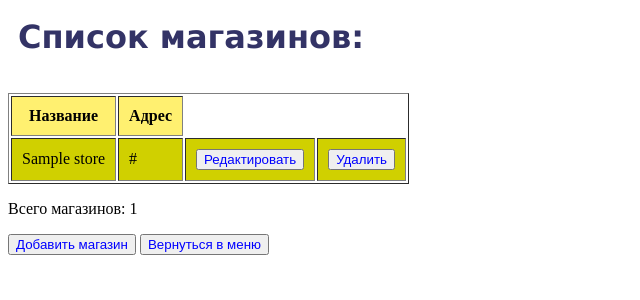
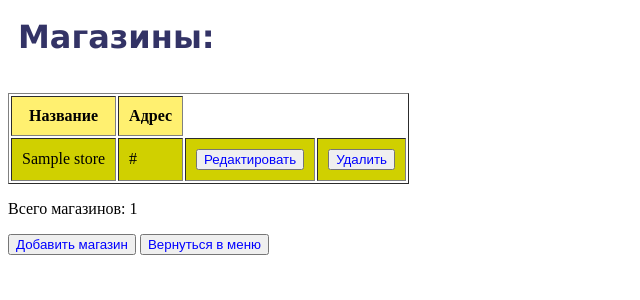
Before and after one commit to 18130165/Labaratory5, a PHP site: page /stores/stores.php in a window 1280 px wide. Shown: the top 300 px of the page, without its empty margins (0-640 px from the left). Run offline with PHP 8.4, Linux system fonts and the light colour scheme; tables that the repository leaves empty or names only in its code hold one stand-in row (values such as "Sample post").

Commit message:
Update stores.php
Немного поправил внешний вид

```diff
--- a/stores/stores.php
+++ b/stores/stores.php
@@ -6,20 +6,16 @@
 
     th {
         background: #fff070;
-        color: #000;
-    }
-
+        color: #000;}
     td { background: #d0d000;}
-
-      h2 {
+    h2 {
     font-size: 200%;
     padding:10px;
     font-family: Verdana, Arial, Helvetica, sans-serif;
-    color: #333366;
-   }
-</style>
+    color: #333366;}
+    </style>
 
-    <h2>Список магазинов:</h2>
+    <h2>Магазины:</h2>
     <table border="1">
         <tr>
             <th> Название </th> <th> Адрес </th>
```
